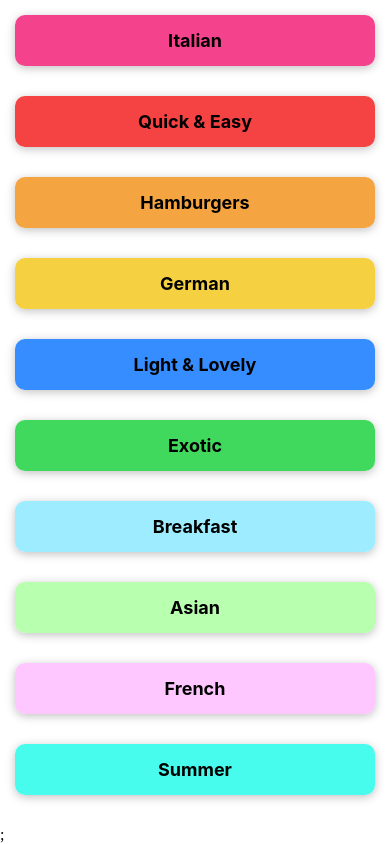
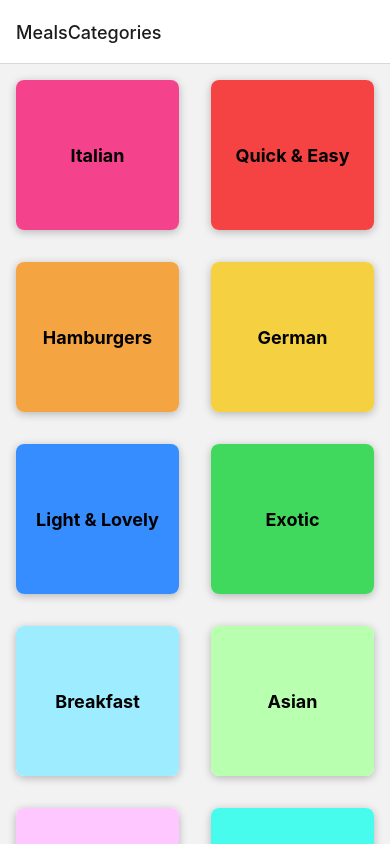
Before and after one commit to nel11326/react-native-meals-app, a React Native app: screen /MealsCategories in a window 390 px wide. Built offline with nearby package versions, Linux system fonts and the light colour scheme.

Commit message:
navigation(add): add navigation to switch between screens

```diff
--- a/App.js
+++ b/App.js
@@ -1,12 +1,23 @@
 import { StyleSheet } from "react-native";
+import { StatusBar } from "expo-status-bar";
+import { NavigationContainer } from "@react-navigation/native";
+import { createNativeStackNavigator } from "@react-navigation/native-stack";
+
 import CategoriesScreen from "./screens/CategoriesScreen";
-import { StatusBar } from "expo-status-bar";
+import MealsOverViewScreen from "./screens/MealsOverViewScreen";
+
+const Stack = createNativeStackNavigator();
 
 export default function App() {
   return (
     <>
       <StatusBar style="light" />
-      <CategoriesScreen />;
+      <NavigationContainer>
+        <Stack.Navigator>
+          <Stack.Screen name="MealsCategories" component={CategoriesScreen} />
+          <Stack.Screen name="MealsOverView" component={MealsOverViewScreen} />
+        </Stack.Navigator>
+      </NavigationContainer>
     </>
   );
 }
--- a/components/CategoryGidTile.js
+++ b/components/CategoryGidTile.js
@@ -1,6 +1,8 @@
 import { Pressable, StyleSheet, Text, View, Platform } from "react-native";
+// import { useNavigation } from "@react-navigation/native";
 
-function CategoryGridTile({ title, color }) {
+function CategoryGridTile({ title, color, onPress }) {
+  // const navigation = useNavigation()
   return (
     <View style={styles.gridItem}>
       <Pressable
@@ -9,6 +11,7 @@
           styles.button,
           pressed ? styles.buttonPressed : null,
         ]}
+        onPress={onPress}
       >
         <View style={[styles.innerContainer, { backgroundColor: color }]}>
           <Text style={styles.title}>{title}</Text>
@@ -23,16 +26,16 @@
 const styles = StyleSheet.create({
   gridItem: {
     flex: 1,
-    margin: 15,
+    margin: 16,
     height: 150,
-    borderRadius: 10,
+    borderRadius: 8,
     overflow: Platform.select({ ios: "visible", android: "hidden" }),
-    elevation: 5,
+    elevation: 4,
     backgroundColor: "white",
     shadowColor: "black",
     shadowOpacity: 0.25,
     shadowOffset: { width: 0, height: 2 },
-    shadowRadius: 10,
+    shadowRadius: 8,
   },
   button: {
     flex: 1,
@@ -42,10 +45,10 @@
   },
   innerContainer: {
     flex: 1,
-    padding: 15,
+    padding: 16,
     justifyContent: "center",
     alignItems: "center",
-    borderRadius: 10,
+    borderRadius: 8,
     backgroundColor: "rgba(0,0,0,0.2)",
   },
   title: {
--- a/package.json
+++ b/package.json
@@ -9,10 +9,14 @@
     "web": "expo start --web"
   },
   "dependencies": {
+    "@react-navigation/native": "^6.1.18",
+    "@react-navigation/native-stack": "^6.11.0",
     "expo": "~51.0.28",
     "expo-status-bar": "~1.12.1",
     "react": "18.2.0",
-    "react-native": "0.74.5"
+    "react-native": "0.74.5",
+    "react-native-safe-area-context": "4.10.5",
+    "react-native-screens": "3.31.1"
   },
   "devDependencies": {
     "@babel/core": "^7.20.0"
--- a/screens/CategoriesScreen.js
+++ b/screens/CategoriesScreen.js
@@ -2,18 +2,27 @@
 import { CATEGORIES } from "../data/dummy-data";
 import CategoryGridTile from "../components/CategoryGidTile";
 
-function renderCategoryItem(itemData) {
-  return (
-    <CategoryGridTile title={itemData.item.title} color={itemData.item.color} />
-  );
-}
+function CategoriesScreen({ navigation }) {
+  function renderCategoryItem(itemData) {
+    function pressHandler() {
+      navigation.navigate("MealsOverView");
+    }
 
-function CategoriesScreen() {
+    return (
+      <CategoryGridTile
+        title={itemData.item.title}
+        color={itemData.item.color}
+        onPress={pressHandler}
+      />
+    );
+  }
+
   return (
     <FlatList
       data={CATEGORIES}
       keyExtractor={(item) => item.id}
       renderItem={renderCategoryItem}
+      numColumns={2}
     />
   );
 }
--- /dev/null
+++ b/screens/MealsOverViewScreen.js
@@ -0,0 +1,19 @@
+import { StyleSheet, Text, View } from "react-native";
+import { MEALS } from "../data/dummy-data";
+
+function MealOverViewScreen() {
+  return (
+    <View style={styles.container}>
+      <Text>MealsOverView</Text>
+    </View>
+  );
+}
+
+export default MealOverViewScreen;
+
+const styles = StyleSheet.create({
+  container: {
+    flex: 1,
+    padding: 16,
+  },
+});
```
Also changed, not shown: 1 other file (tests, documents, lock files or other folders).
